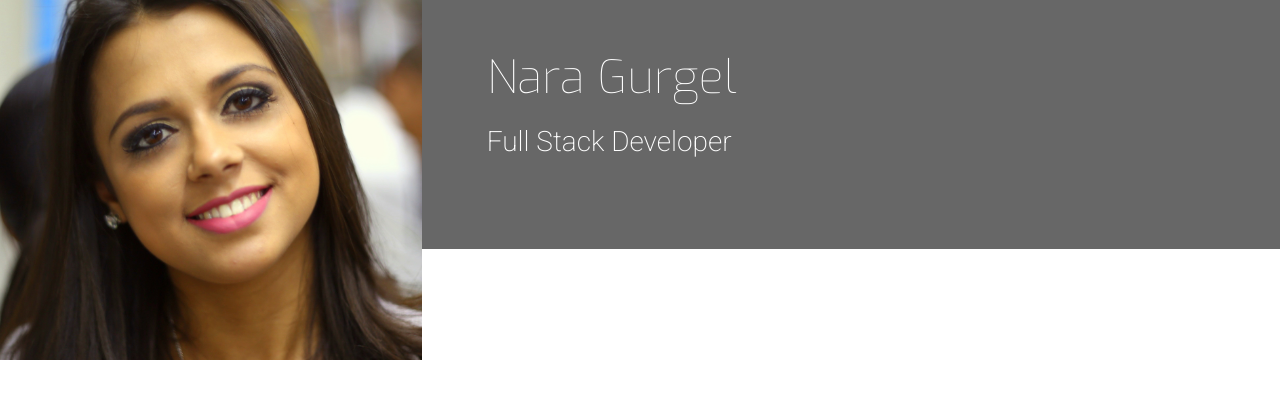
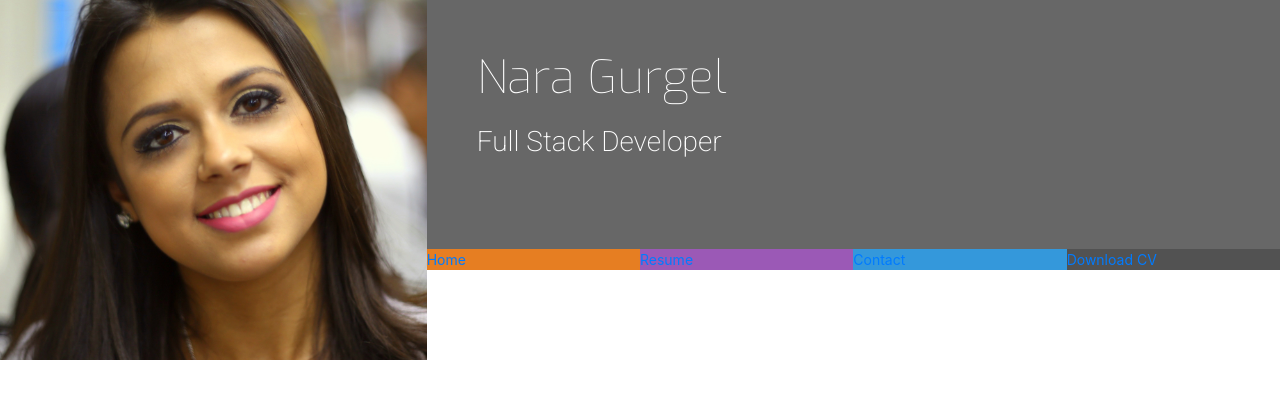
Before and after one commit to naragurgel/my-resume, a plain HTML site: page index.html in a window 1280 px wide. Drawn offline with nearby package versions, Linux system fonts and the light colour scheme.

Commit message:
add menu positionand colors

```diff
--- a/assets/css/style.css
+++ b/assets/css/style.css
@@ -1,4 +1,26 @@
 @import url('https://fonts.googleapis.com/css?family=Roboto:100,200,300,400,500,600,700|Exo:100,200,300,400,500,600,700');
+
+/*--------------------------------------------Colors*/
+
+.bg-color-name-title {
+    background-color: #676767;
+}
+
+.ui-menu-color-home {
+    background-color: #e67e22;
+}
+
+.ui-menu-color-resume {
+    background-color: #9b59b6;
+}
+
+.ui-menu-color-contact {
+    background-color: #3498db;
+}
+
+.ui-menu-color-download {
+    background-color: #525252;
+}
 
 /*--------------------------------------------Colors*/
 
@@ -43,3 +65,16 @@ header {
     margin-bottom: 90px;
     color: #fff;
 }
+
+.list-inline-item:not(:last-child) {
+    margin: 0;
+}
+
+.menucontainer {
+    font-size: 0;
+}
+
+#nav li {
+    font-size: 14px;
+    padding: 0;
+}
--- a/index.html
+++ b/index.html
@@ -7,20 +7,37 @@
     <link rel="stylesheet" href="https://maxcdn.bootstrapcdn.com/bootstrap/4.2.1/css/bootstrap.min.css" type="text/css" />
     <link rel="stylesheet" href="https://maxcdn.bootstrapcdn.com/font-awesome/4.7.0/css/font-awesome.min.css" type="text/css" />
     <link rel="stylesheet" href="assets/css/style.css">
-    <title>Nara Gurgel</title>
+    <title>Nara</title>
 </head>
 <body>
     <header>
-        <div class="row">
-            <a class="col-md-4 logo" href="index.html"></a>
+        <div class="row no-gutters">
+            <a class="col-md-4 logo" href="02-index.html"></a>
             <div class="col-md-8">
-                <div class="row bg-color-name-title">
+                <div class="row no-gutters bg-color-name-title">
                     <div class="col heading">
                         <h1 class="name">Nara Gurgel</h1>
                         <h2 class="title"> Full Stack Developer</h2>
                     </div>
                 </div>
-
+                <div class="row no-gutters">
+                    <div class="col">
+                        <ul id="nav" class="list-inline menucontainer">
+                            <li class="col-6 col-sm-3 ui-menu-color-home list-inline-item">
+                                <a href="#"><span>Home</span></a>
+                            </li>
+                            <li class="col-6 col-sm-3 ui-menu-color-resume list-inline-item">
+                                <a href="#"><span>Resume</span></a>
+                            </li>
+                            <li class="col-6 col-sm-3 ui-menu-color-contact list-inline-item">
+                                <a href="#"><span>Contact</span></a>
+                            </li>
+                            <li class="col-6 col-sm-3 ui-menu-color-download list-inline-item">
+                                <a href="#"><span>Download CV</span></a>
+                            </li>
+                        </ul>
+                    </div>
+                </div>
             </div>
         </div>
     </header>
```
